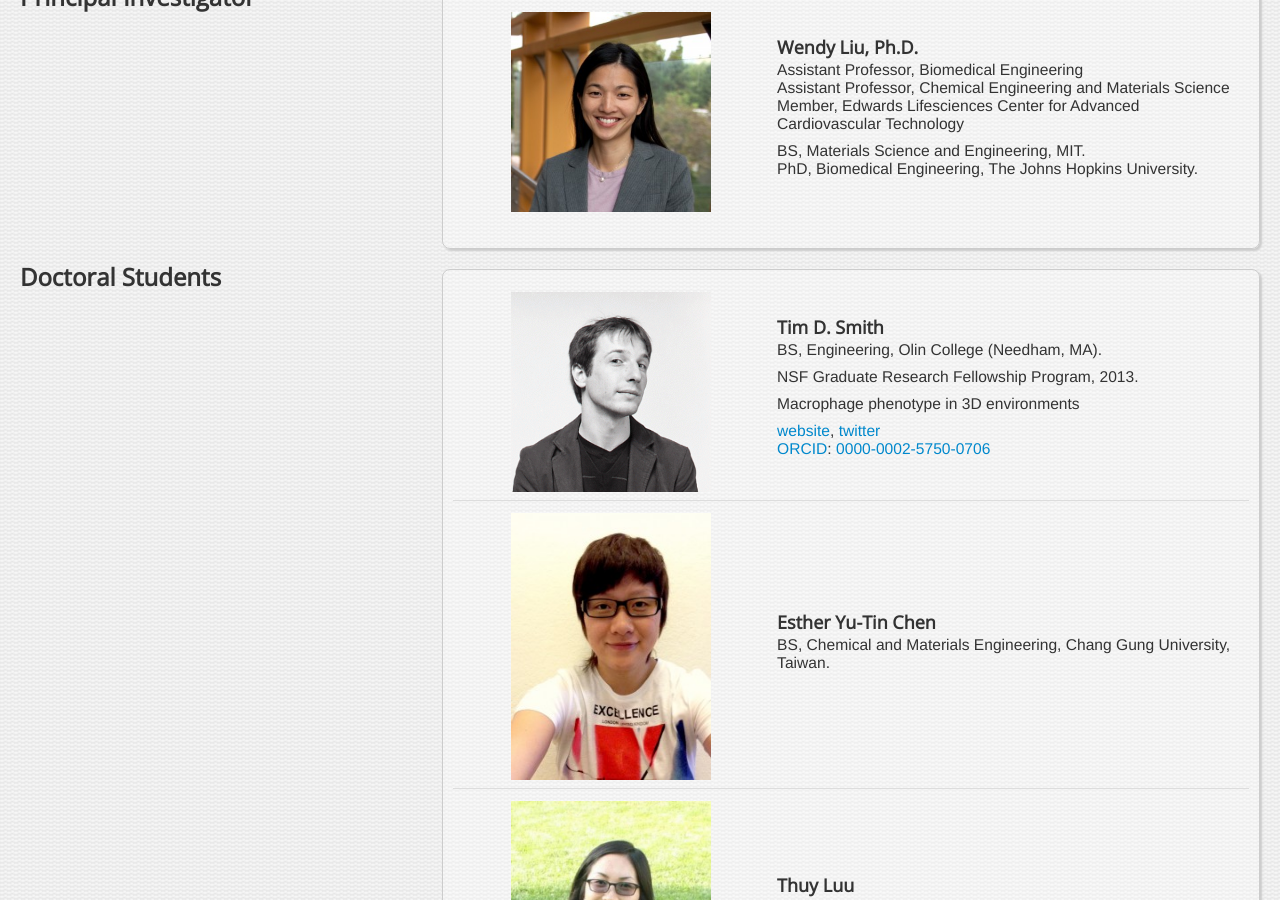
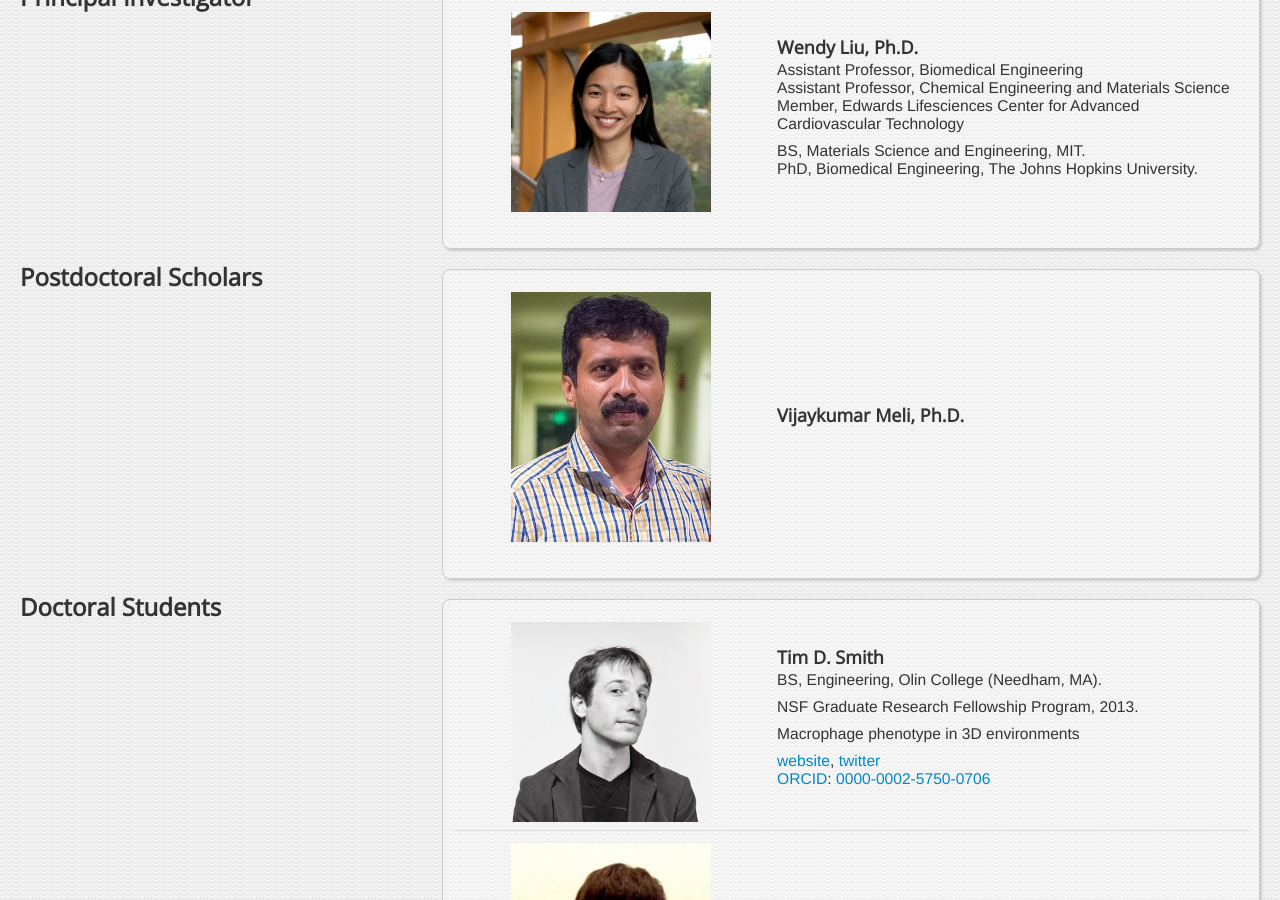
Before and after one commit to WendyLiuLab/lab-jekyll, a Jekyll site: the page built from people/index.html, in a window 1280 px wide and 900 px high, scrolled down 418 px. Built offline with Jekyll 4.4.1, drawn with Linux system fonts in a browser that asks for light colours; nearby versions of some CDN libraries.

Commit message:
Welcome Vijay

```diff
--- /dev/null
+++ b/_people/postdoc/2016-02-01-vijay-meli.markdown
@@ -0,0 +1,5 @@
+---
+status: publish
+title: Vijaykumar Meli, Ph.D.
+image: vijay.jpg
+---
--- /dev/null
+++ b/_posts/2016-02-02-welcome-vijay.markdown
@@ -0,0 +1,6 @@
+---
+status: publish
+title: Welcome, Vijay!
+---
+
+The Liu Lab extends a warm welcome to our new postdoc, Dr. Vijay Meli.
--- a/people/index.html
+++ b/people/index.html
@@ -10,6 +10,7 @@ class: people
         <h1>People</h1>
     </div>
     {% include_relative partial.html title="Principal Investigator" category="pi" %}
+    {% include_relative partial.html title="Postdoctoral Scholars" category="postdoc" %}
     {% include_relative partial.html title="Doctoral Students" category="phd" %}
     {% include_relative partial.html title="Masters Students" category="ms" %}
     {% include_relative partial.html title="Undergraduates" category="bs" %}
```
Also changed, not shown: assets/people/vijay.jpg (added).
